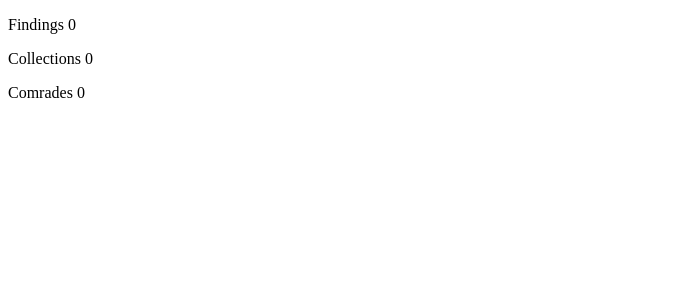
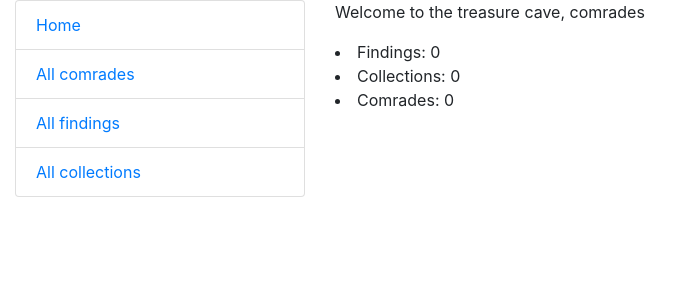
Before and after one commit to Roman-Sokolov-V/site_for_metal_detector_enthusiasts, a Django app: page /catalog/index/ in a window 1280 px wide. Shown: the top 300 px of the page, without its empty margins (0-700 px from the left). Run offline with Django 5.2, Linux system fonts and the light colour scheme; data that the repository does not hold is empty.

Commit message:
add base.html, sidebar.html

```diff
--- /dev/null
+++ b/templates/base.html
@@ -0,0 +1,25 @@
+<!DOCTYPE html>
+<html lang="en">
+<head>
+  <meta charset="UTF-8">
+  <meta name="viewport" content="width=device-width, initial-scale=1">
+  <link rel="stylesheet" href="https://cdn.jsdelivr.net/npm/bootstrap@4.6.2/dist/css/bootstrap.min.css" integrity="sha384-xOolHFLEh07PJGoPkLv1IbcEPTNtaed2xpHsD9ESMhqIYd0nLMwNLD69Npy4HI+N" crossorigin="anonymous">
+  <title>Title</title>
+</head>
+<body>
+  <div class="container-fluid">
+    <div class="row">
+      <div class="col-sm-3">
+        {% block sidebar %}
+          {% include "includes/sidebar.html" %}
+        {% endblock %}
+      </div>
+
+      <div class="col-sm-9">
+        {% block content %}
+        {% endblock %}
+      </div>
+    </div>
+  </div>
+</body>
+</html>
--- a/templates/catalog/index.html
+++ b/templates/catalog/index.html
@@ -1,13 +1,7 @@
-<!DOCTYPE html>
-<html lang="en">
-<head>
-  <meta charset="UTF-8">
-  <title>Title</title>
-</head>
-<body>
-  <p>Findings {{ num_findings }}</p>
-  <p>Collections {{ num_collections }}</p>
-  <p>Comrades {{ num_comrades }}</p>
-
-</body>
-</html>
+{% extends "base.html" %}
+{% block content %}
+  <p> Welcome to the treasure cave, comrades</p>
+  <li>Findings: {{ num_findings }}</li>
+  <li>Collections: {{ num_collections }}</li>
+  <li>Comrades: {{ num_comrades }}</li>
+{% endblock %}
--- /dev/null
+++ b/templates/includes/sidebar.html
@@ -0,0 +1,7 @@
+
+<ul class="list-group">
+  <li class="list-group-item"><a href="{% url 'catalog:index' %}">Home</a></li>
+  <li class="list-group-item"><a href="{% url 'catalog:index' %}">All comrades</a></li>
+  <li class="list-group-item"><a href="{% url 'catalog:index' %}">All findings</a></li>
+  <li class="list-group-item"><a href="{% url 'catalog:index' %}">All collections</a></li>
+</ul>
```
